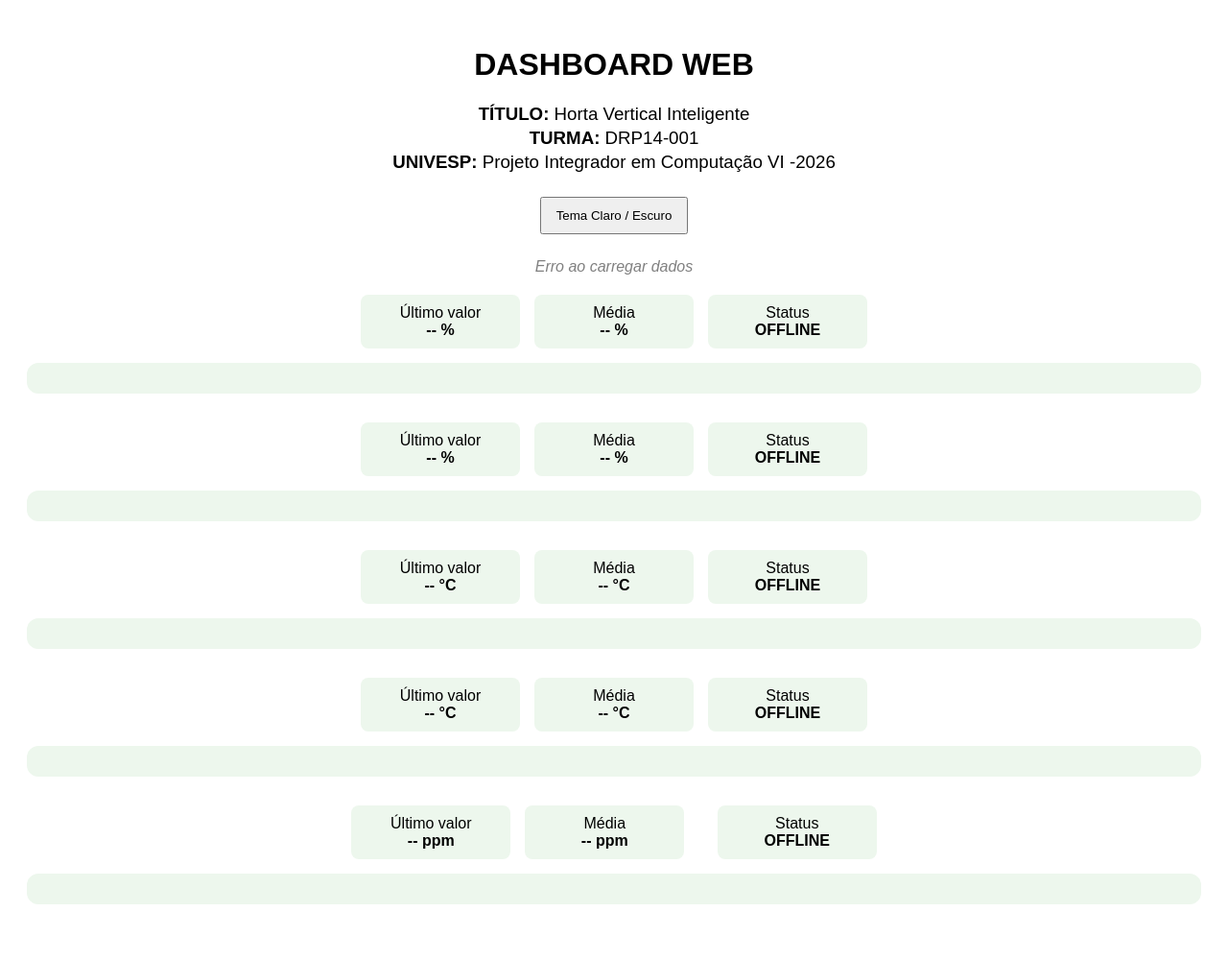
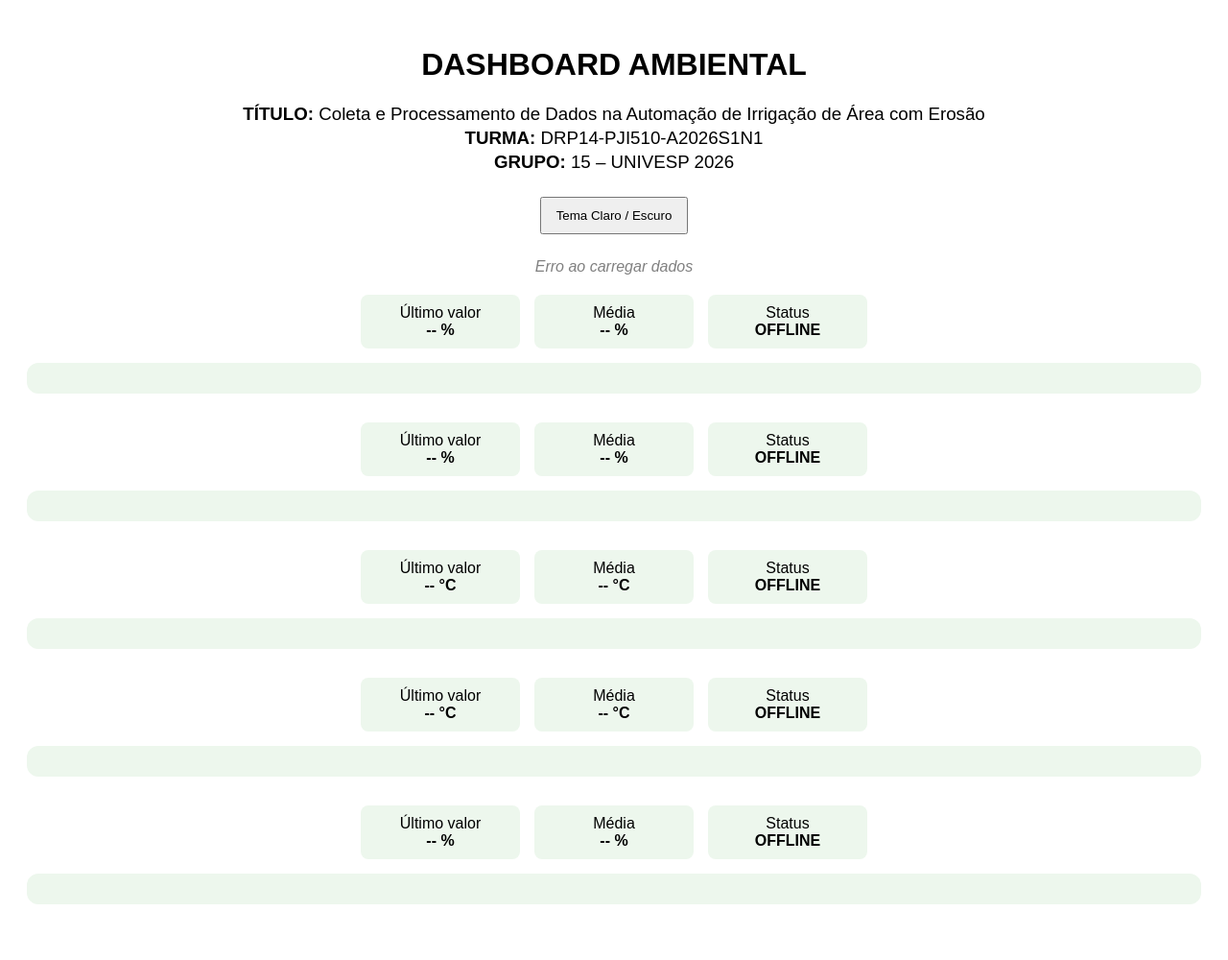
Before and after one commit to Sportreviso/dashboard_API-REST, a Python web app: template templates/dashboard.html in a window 1280 px wide. Shown: the whole page at 96% size. Run offline with Jinja, Linux system fonts and the light colour scheme; the template is opened without the code that fills it, so the values that code supplies are empty; some libraries are stand-ins or nearby versions.

Commit message:
Ajuste no nome

```diff
--- a/templates/dashboard.html
+++ b/templates/dashboard.html
@@ -3,7 +3,7 @@
 <head>
 <meta charset="UTF-8">
 <meta name="viewport" content="width=device-width, initial-scale=1.0">
-<title>Dashboard Web</title>
+<title>Dashboard Ambiental</title>
 
 <script src="https://cdn.plot.ly/plotly-latest.min.js"></script>
 
@@ -99,21 +99,21 @@ body.dark .chart-card{
 
 <div class="header">
 
-<h1>DASHBOARD WEB
+<h1>DASHBOARD AMBIENTAL</h1>
 
 <h3>
 <strong>TÍTULO:</strong>
-Horta Vertical Inteligente
+Coleta e Processamento de Dados na Automação de Irrigação de Área com Erosão
 </h3>
 
 <h3>
 <strong>TURMA:</strong>
-DRP14-001
+DRP14-PJI510-A2026S1N1
 </h3>
 
 <h3>
-<strong>UNIVESP:</strong>
-Projeto Integrador em Computação VI -2026
+<strong>GRUPO:</strong>
+15 – UNIVESP 2026
 </h3>
 
 </div>
@@ -223,13 +223,12 @@ Tema Claro / Escuro
 <div class="indicators">
     <div class="indicator">
         Último valor<br>
-    <strong id="ultimo_qualidade">-- ppm</strong>
-
+        <strong id="ultimo_qualidade">-- %</strong>
     </div>
 
     <div class="indicator">
         Média<br>
-    <strong id="media_qualidade">-- ppm</strong>
+        <strong id="media_qualidade">-- %</strong>
     </div>
 
     <div class="indicator">
@@ -241,6 +240,7 @@ Tema Claro / Escuro
 <div class="chart-card">
     <div id="grafico_qualidade"></div>
 </div>
+
 <script>
 
 let temaAtual = "claro";
@@ -383,11 +383,11 @@ function carregarDados(){
 
         criarGrafico(
             "grafico_qualidade",
-            "TDS da Água (Total Dissolved Solids - Sólidos Totais Dissolvidos) (ppm - Partes por Milhão)  ",
+            "Qualidade da Água (%)",
             d.tempo,
             d.qualidade_agua,
             0,
-            1000
+            100
         );
 
         atualizarIndicadores(
@@ -417,7 +417,7 @@ function carregarDados(){
         atualizarIndicadores(
             "qualidade",
             d.qualidade_agua,
-           "ppm"
+            "%"
         );
 
         document.getElementById("mensagem")
```
Lines whose indentation alone changed are shown as unchanged.
